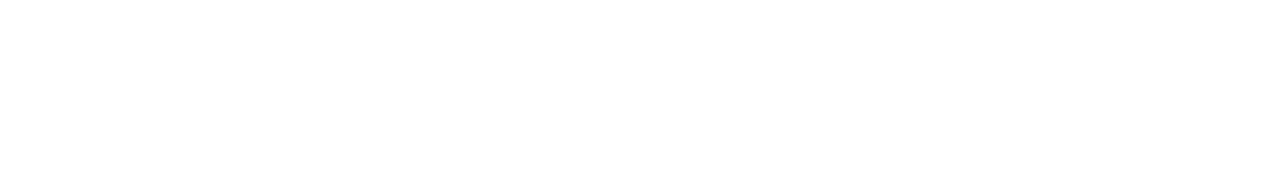
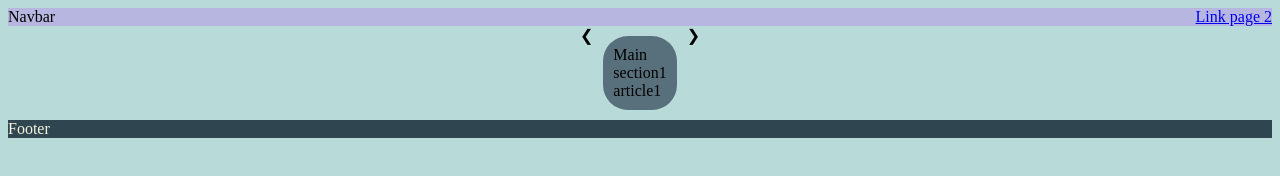
Before and after one commit to OsteroyergoyJA/Hjemmeprosjekt, a website: page index.html in a window 1280 px wide. Drawn offline with Linux system fonts and the light colour scheme.

Commit message:
Hjemmeprosjekt

```diff
--- a/index.html
+++ b/index.html
@@ -5,7 +5,27 @@
     <meta http-equiv="X-UA-Compatible" content="IE=edge" />
     <meta name="viewport" content="width=device-width, initial-scale=1.0" />
     <script src="script.js" defer></script>
+    <link rel="stylesheet" href="styles.css"/>
     <title>Home assignement</title>
   </head>
-  <body></body>
+  <body>
+    <nav>Navbar<a href="page2.html">Link page 2</a></nav>
+    <main class="container">
+      <a class="prev" >&#10094;</a>
+    <section class="boxes">Main
+      <section class="sections">section1</section>
+      <article class="articles">article1</article>
+    </section>
+    <section class="boxes">Main
+      <section class="sections">section2</section>
+      <article class="articles">article2</article>
+    </section>
+    <section class="boxes">Main
+      <section class="sections">section3</section>
+      <article class="articles">article3</article>
+    </section>
+  <a class="next">&#10095;</a>
+  </main>
+    <footer>Footer</footer>
+  </body>
 </html>
--- a/script.js
+++ b/script.js
@@ -1 +1,28 @@
-console.log('Hello!');
+
+let boxIndex = 1;
+
+function showBoxes(n) {
+  let i;
+  let boxes = document.getElementsByClassName("boxes");
+
+  if (n > boxes.length) { boxIndex = 1; }
+  if (n < 1) { boxIndex = boxes.length; }
+
+  for (i = 0; i < boxes.length; i++) {
+    boxes[i].style.display = "none";
+  }
+
+  boxes[boxIndex - 1].style.display = "block";
+}
+
+document.querySelector(".prev").addEventListener("click", function() {
+  showBoxes(boxIndex -= 1);
+});
+
+document.querySelector(".next").addEventListener("click", function() {
+  showBoxes(boxIndex += 1);
+});
+
+showBoxes(boxIndex);
+
+/* Hvorfor må det være let? */
--- a/styles.css
+++ b/styles.css
@@ -3,44 +3,30 @@
 }
 
 body {
-  margin: 0;
-  font-family: system-ui, sans-serif;
-  color: black;
-  background-color: white;
+  background-color: rgb(184, 219, 217);
 }
 
 nav {
   display: flex;
-  flex-wrap: wrap;
-  align-items: center;
-  justify-content: center;
-  padding: 0.5rem;
-  gap: 0.5rem;
-  border-bottom: solid 1px #aaa;
-  background-color: #eee;
+  justify-content: space-between;
+  background-color: rgb(182,182,224);
 }
 
-nav a {
-  display: inline-block;
-  min-width: 9rem;
-  padding: 0.5rem;
-  border-radius: 0.2rem;
-  border: solid 1px #aaa;
-  text-align: center;
-  text-decoration: none;
-  color: #555;
+.container {
+  display: flex;
+  flex-direction: row;
+  justify-content: center;
 }
 
-nav a[aria-current='page'] {
-  color: #000;
-  background-color: #d4d4d4;
+.boxes {
+  display: none;
+  background-color: rgb(88,111,124);
+  padding: 10px;
+  border-radius:  25px;
+  margin: 10px;
 }
 
-main {
-  padding: 1rem;
+footer {
+  background-color: rgb(47,69,80);
+  color:beige;
 }
-
-h1 {
-  font-weight: bold;
-  font-size: 1.5rem;
-}
```
Also changed, not shown: page2.html (+1 -2 lines), 1 other file.
